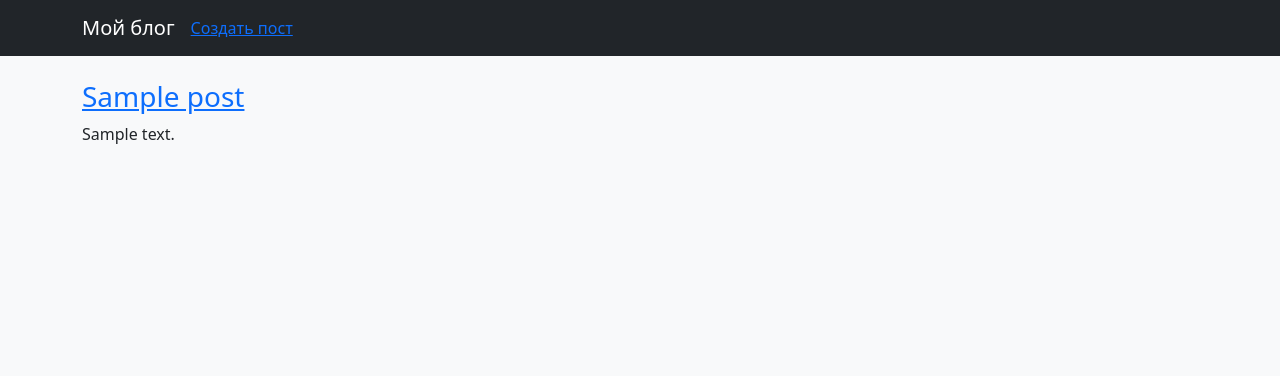
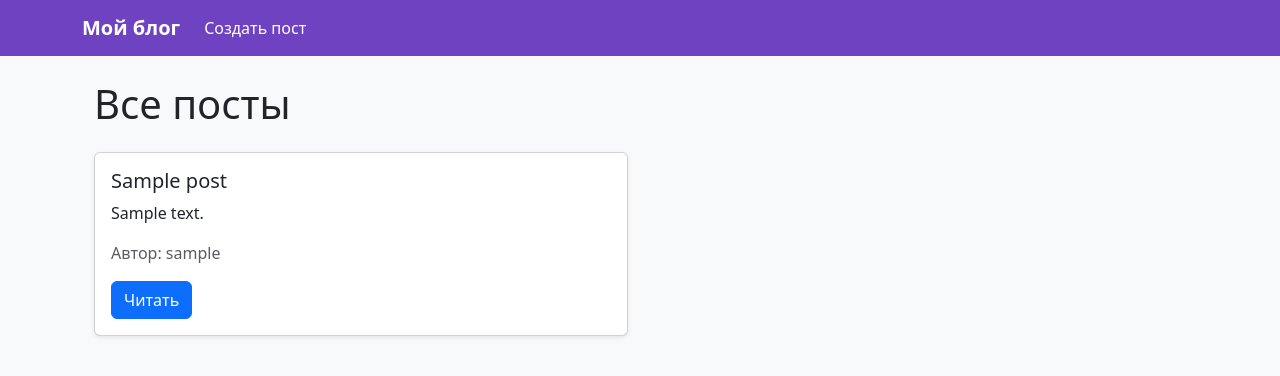
Before and after one commit to esenkanovab-pixel/django-blog, a Django app: page /blog/ in a window 1280 px wide. Shown: the top 376 px of the page. Run offline with Django 5.2, Linux system fonts and the light colour scheme; tables that the repository leaves empty hold one stand-in row (values such as "Sample post").

Commit message:
Добавлены категории в модели, улучшен интерфейс с Bootstrap, добавлены кнопки и стиль

```diff
--- a/Desktop/django-blog-2-main/blog/models.py
+++ b/Desktop/django-blog-2-main/blog/models.py
@@ -1,6 +1,7 @@
 from django.db import models
 from django.contrib.auth.models import User
 
+# Модель категории
 class Category(models.Model):
     name = models.CharField(max_length=200)
 
@@ -8,12 +9,13 @@ class Category(models.Model):
         return self.name
 
 
+# Модель поста
 class Post(models.Model):
     title = models.CharField(max_length=200)
     text = models.TextField()
     author = models.ForeignKey(User, on_delete=models.CASCADE)
-    categories = models.ManyToManyField(Category, blank=True)
-    created_at = models.DateTimeField(auto_now_add=True)
+    categories = models.ManyToManyField(Category, blank=True)  # связь с категориями
+    created_at = models.DateTimeField(auto_now_add=True)        # дата создания
 
     def __str__(self):
         return self.title
--- a/Desktop/django-blog-2-main/blog/templates/blog/base.html
+++ b/Desktop/django-blog-2-main/blog/templates/blog/base.html
@@ -3,30 +3,28 @@
 <head>
     <meta charset="UTF-8">
     <title>{% block title %}Блог{% endblock %}</title>
+    {% load static %}
     <!-- Bootstrap CDN -->
-     {% load static %}
     <link href="https://cdn.jsdelivr.net/npm/bootstrap@5.3.2/dist/css/bootstrap.min.css" rel="stylesheet">
     <link rel="stylesheet" href="{% static 'blog/css/style.css' %}">
-    {% load static %}
-
-
-
-
-
 </head>
 <body class="bg-light">
 
-<nav class="navbar navbar-expand-lg navbar-dark bg-dark mb-4">
+<!-- Навигация -->
+<nav class="navbar navbar-expand-lg" style="background-color: #6f42c1;">  <!-- фиолетовый фон -->
   <div class="container">
-    <a class="navbar-brand" href="{% url 'post_list' %}">Мой блог</a>
+    <a class="navbar-brand text-white fw-bold" href="{% url 'post_list' %}">Мой блог</a>
     <div class="collapse navbar-collapse">
       <ul class="navbar-nav me-auto">
-        <li><a href="{%url 'post_create' %}">Создать пост</a></li>
+        <li class="nav-item">
+          <a class="nav-link text-white" href="{% url 'post_create' %}">Создать пост</a>
+        </li>
       </ul>
     </div>
   </div>
 </nav>
 
+<!-- Контент -->
 <div class="container">
     {% block content %}{% endblock %}
 </div>
--- a/Desktop/django-blog-2-main/blog/templates/blog/post_detail.html
+++ b/Desktop/django-blog-2-main/blog/templates/blog/post_detail.html
@@ -10,7 +10,7 @@
     <div class="card p-4 shadow-sm">
         <h1 class="card-title">{{ post.title }}</h1>
         <p class="card-text">{{ post.text }}</p>
-
+        <p class="text-muted">Создано: {{ post.created_at|date:"d.m.Y H:i" }}</p>
         <div class="mt-3">
             <a href="{% url 'post_update' post.pk %}" class="btn btn-primary">Изменить</a>
             <a href="{% url 'post_delete' post.pk %}" class="btn btn-danger">Удалить</a>
--- a/Desktop/django-blog-2-main/blog/templates/blog/post_list.html
+++ b/Desktop/django-blog-2-main/blog/templates/blog/post_list.html
@@ -3,11 +3,24 @@
 {% block title %}Список постов{% endblock %}
 
 {% block content %}
-   {% for post in posts %}
-        <h3><a href="{% url 'post_detail' post.pk %}">{{ post.title }}</a></h3>
-        <p>{{post.text}}</p>
-    {% empty %}
-        <p>Пока постов нет</p>
-   {% endfor %}
+<div class="container mt-4">
+    <h1 class="mb-4">Все посты</h1>
 
+    <div class="row">
+        {% for post in posts %}
+        <div class="col-md-6 mb-4">
+            <div class="card shadow-sm h-100">
+                <div class="card-body">
+                    <h5 class="card-title">{{ post.title }}</h5>
+                    <p class="card-text text-truncate">{{ post.text|truncatechars:150 }}</p>
+                    <p class="text-muted">Автор: {{ post.author.username }}</p>
+                    <a href="{% url 'post_detail' post.pk %}" class="btn btn-primary">Читать</a>
+                </div>
+            </div>
+        </div>
+        {% empty %}
+        <p>Пока постов нет.</p>
+        {% endfor %}
+    </div>
+</div>
 {% endblock %}
```
